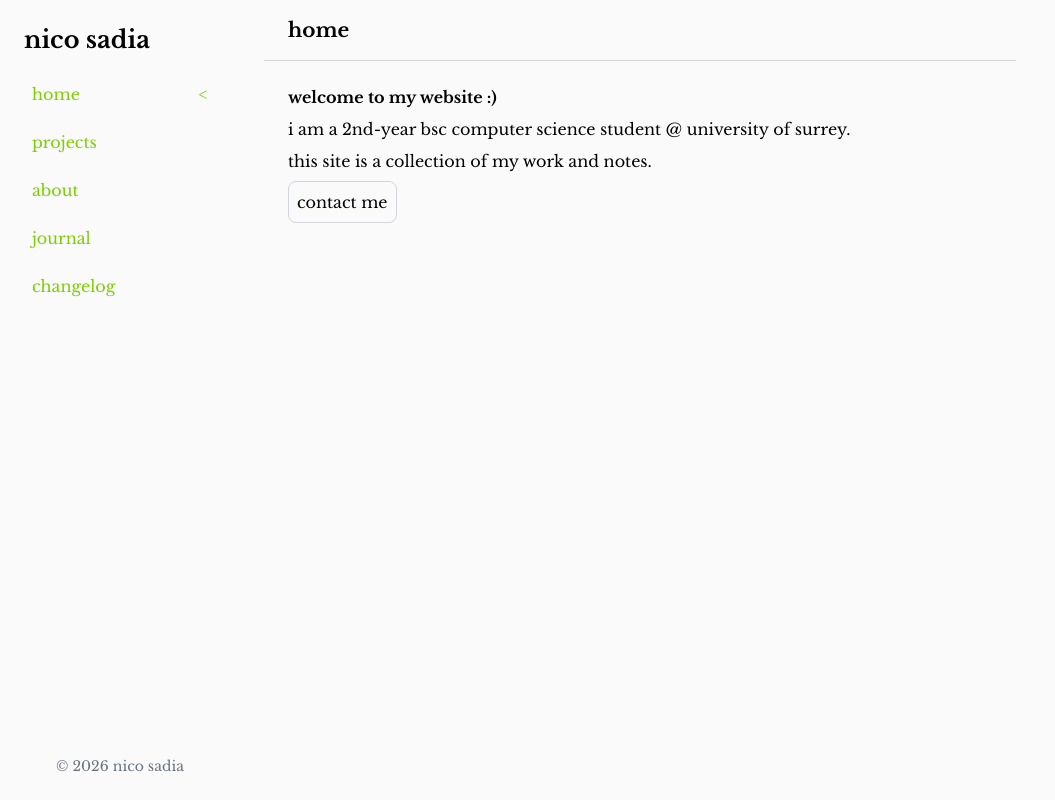
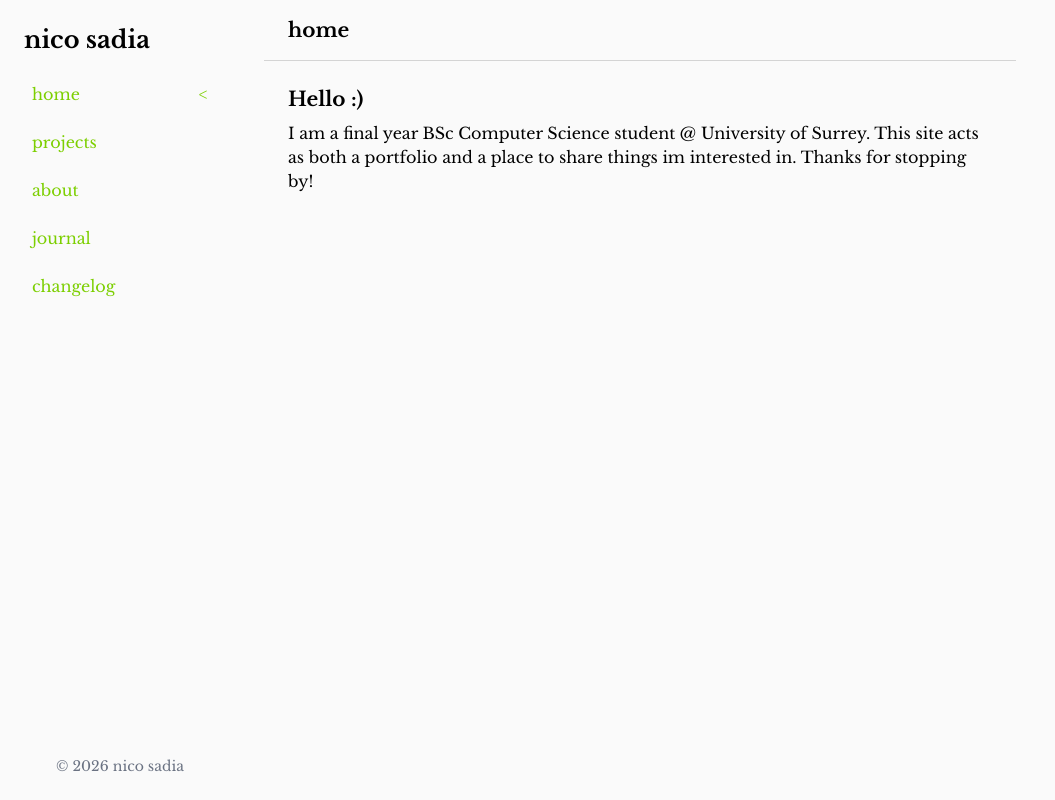
Before and after one commit to nico-sadia/my-portfolio, a Next.js app: page / in a window 1280 px wide. Shown: the whole page, without its empty margins (0-1055 px from the left). Built offline with nearby package versions, Linux system fonts and the light colour scheme.

Commit message:
update: revise homepage and about copy

```diff
--- a/app/about/page.tsx
+++ b/app/about/page.tsx
@@ -49,7 +49,6 @@ export default function About() {
                         My profile
                     </Link>
                 </p>
-                <p>Thanks for stopping by!</p>
             </section>
         </main>
     );
--- a/app/page.tsx
+++ b/app/page.tsx
@@ -1,15 +1,13 @@
-import ContactModal from "../features/contact/components/ContactModal";
-
 export default function Home() {
     return (
         <main>
             <section className="space-y-2">
-        <h1 className="font-semibold">welcome to my website :)</h1>
+                <h1 className="font-semibold text-xl">Hello :)</h1>
                 <p>
-          i am a 2nd-year bsc computer science student @ university of surrey.
+                    I am a final year BSc Computer Science student @ University
+                    of Surrey. This site acts as both a portfolio and a place to
+                    share things im interested in. Thanks for stopping by!
                 </p>
-        <p>this site is a collection of my work and notes.</p>
-        <ContactModal />
             </section>
         </main>
     );
```
Lines whose indentation alone changed are shown as unchanged.
